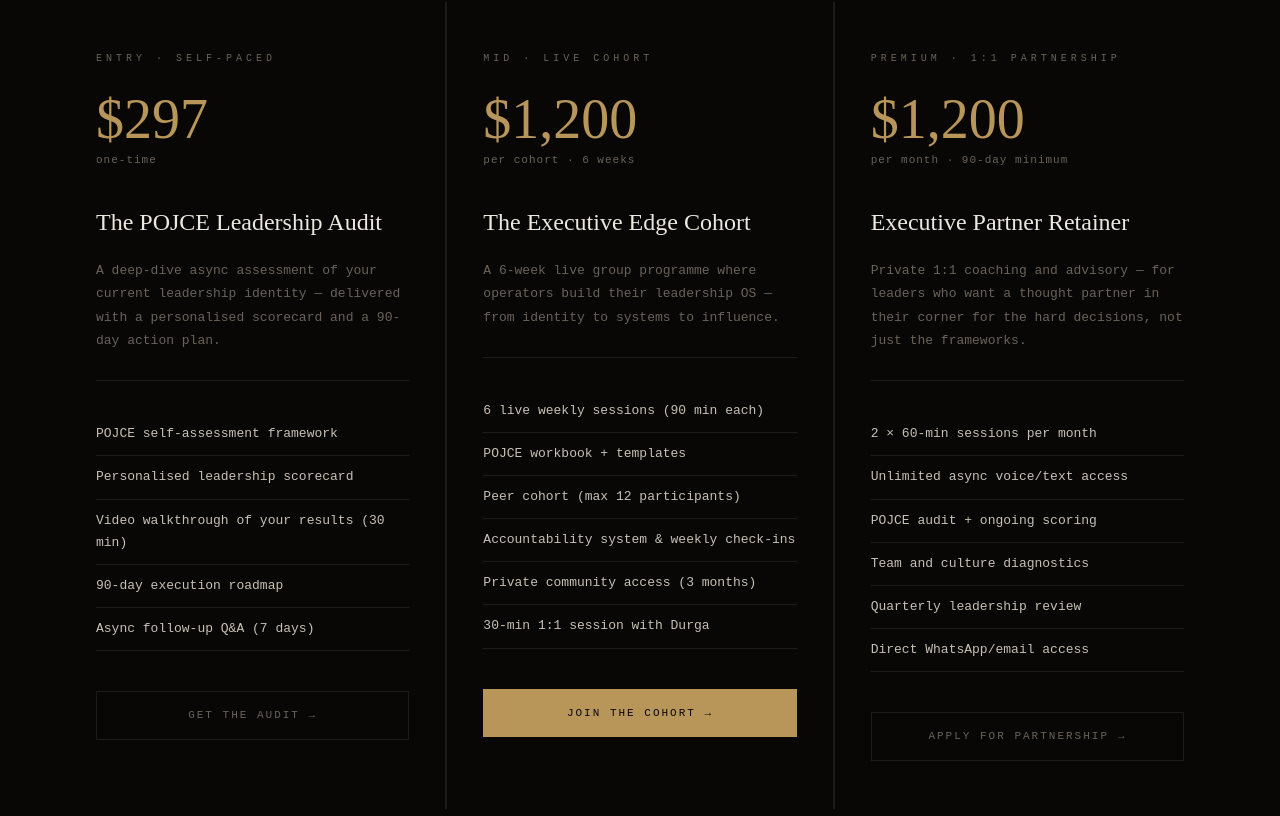
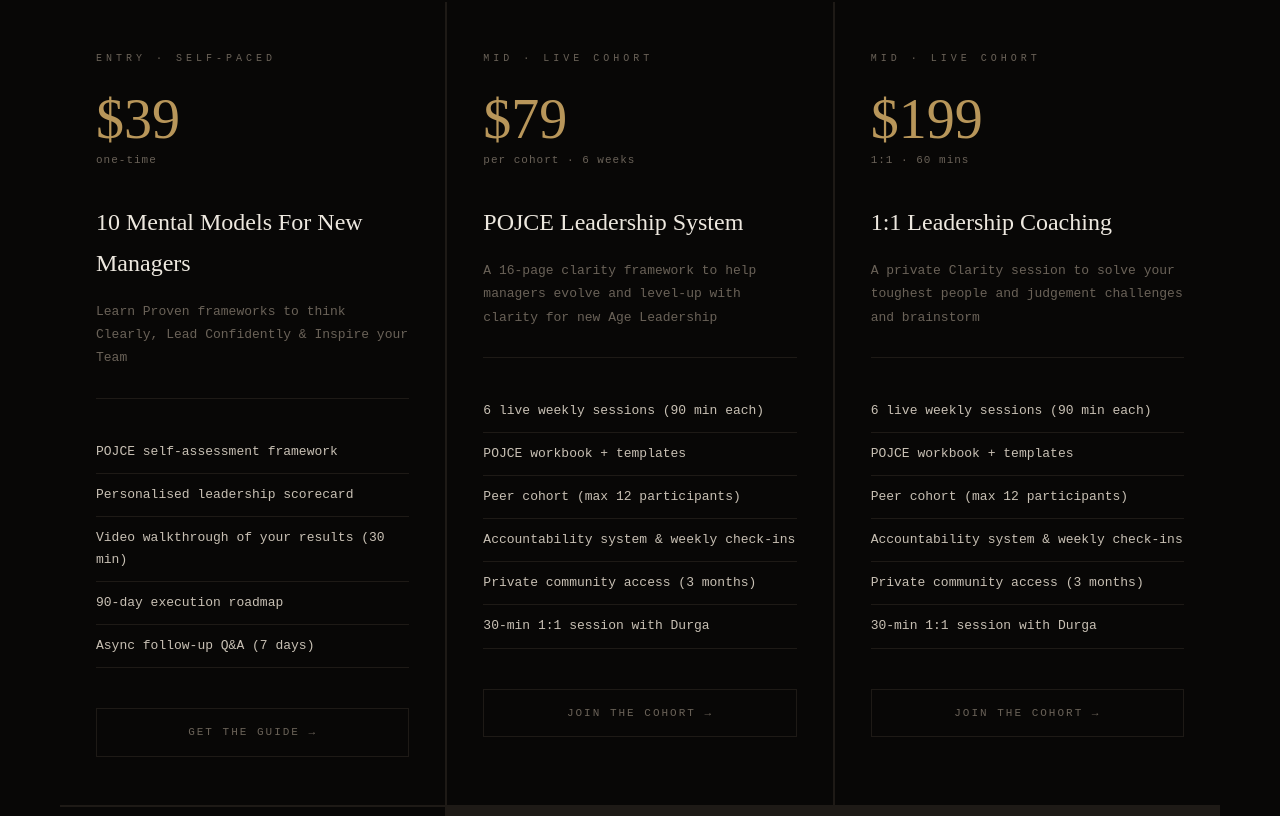
Before and after one commit to swaraj89/thexecutiveedge.co, a plain HTML site: page frontend/index.html in a window 1280 px wide. Shown: the part 3524-4340 px from the top of the page. Drawn offline with Linux system fonts and the light colour scheme; a web font is replaced by a local one.

Commit message:
fix: pricing cards

```diff
--- a/frontend/index.html
+++ b/frontend/index.html
@@ -969,10 +969,10 @@ footer { grid-template-columns: 1fr; gap: 40px; padding: 48px 28px; }
     <!-- Entry -->
     <div class="offer-card">
       <div class="offer-tier">Entry · Self-Paced</div>
-      <div class="offer-price">$297</div>
+      <div class="offer-price">$39</div>
       <div class="offer-price-note">one-time</div>
-      <div class="offer-name">The POJCE Leadership Audit</div>
-      <div class="offer-tagline">A deep-dive async assessment of your current leadership identity — delivered with a personalised scorecard and a 90-day action plan.</div>
+      <div class="offer-name">10 Mental Models For New Managers</div>
+      <div class="offer-tagline">Learn Proven frameworks to think Clearly, Lead Confidently & Inspire your Team</div>
       <ul class="offer-items">
         <li>POJCE self-assessment framework</li>
         <li>Personalised leadership scorecard</li>
@@ -980,15 +980,15 @@ footer { grid-template-columns: 1fr; gap: 40px; padding: 48px 28px; }
         <li>90-day execution roadmap</li>
         <li>Async follow-up Q&A (7 days)</li>
       </ul>
-      <a href="https://stan.store/durgaonleadership" class="offer-cta offer-cta-outline" target="_blank">Get the Audit →</a>
+      <a href="https://stan.store/durgaonleadership" class="offer-cta offer-cta-outline" target="_blank">Get the Guide →</a>
     </div>
     <!-- Mid -->
-    <div class="offer-card offer-featured">
+    <div class="offer-card">
       <div class="offer-tier">Mid · Live Cohort</div>
-      <div class="offer-price">$1,200</div>
+      <div class="offer-price">$79</div>
       <div class="offer-price-note">per cohort · 6 weeks</div>
-      <div class="offer-name">The Executive Edge Cohort</div>
-      <div class="offer-tagline">A 6-week live group programme where operators build their leadership OS — from identity to systems to influence.</div>
+      <div class="offer-name">POJCE Leadership System</div>
+      <div class="offer-tagline">A 16-page clarity framework to help managers evolve and level-up with clarity for new Age Leadership</div>
       <ul class="offer-items">
         <li>6 live weekly sessions (90 min each)</li>
         <li>POJCE workbook + templates</li>
@@ -997,10 +997,27 @@ footer { grid-template-columns: 1fr; gap: 40px; padding: 48px 28px; }
         <li>Private community access (3 months)</li>
         <li>30-min 1:1 session with Durga</li>
       </ul>
-      <a href="https://stan.store/durgaonleadership" class="offer-cta offer-cta-gold" target="_blank">Join the Cohort →</a>
+      <a href="https://stan.store/durgaonleadership" class="offer-cta offer-cta-outline" target="_blank">Join the Cohort →</a>
+    </div>
+    <!-- Mid -->
+    <div class="offer-card">
+      <div class="offer-tier">Mid · Live Cohort</div>
+      <div class="offer-price">$199</div>
+      <div class="offer-price-note">1:1 · 60 mins</div>
+      <div class="offer-name">1:1 Leadership Coaching</div>
+      <div class="offer-tagline">A private Clarity session to solve your toughest people and judgement challenges and brainstorm</div>
+      <ul class="offer-items">
+        <li>6 live weekly sessions (90 min each)</li>
+        <li>POJCE workbook + templates</li>
+        <li>Peer cohort (max 12 participants)</li>
+        <li>Accountability system & weekly check-ins</li>
+        <li>Private community access (3 months)</li>
+        <li>30-min 1:1 session with Durga</li>
+      </ul>
+      <a href="https://stan.store/durgaonleadership" class="offer-cta offer-cta-outline" target="_blank">Join the Cohort →</a>
     </div>
     <!-- Premium -->
-    <div class="offer-card">
+    <div class="offer-card offer-featured">
       <div class="offer-tier">Premium · 1:1 Partnership</div>
       <div class="offer-price">$1,200</div>
       <div class="offer-price-note">per month · 90-day minimum</div>
@@ -1014,7 +1031,7 @@ footer { grid-template-columns: 1fr; gap: 40px; padding: 48px 28px; }
         <li>Quarterly leadership review</li>
         <li>Direct WhatsApp/email access</li>
       </ul>
-      <a href="https://stan.store/durgaonleadership" class="offer-cta offer-cta-outline" target="_blank">Apply for Partnership →</a>
+      <a href="https://stan.store/durgaonleadership" class="offer-cta offer-cta-gold" target="_blank">Apply for Partnership →</a>
     </div>
   </div>
 </section>
```
